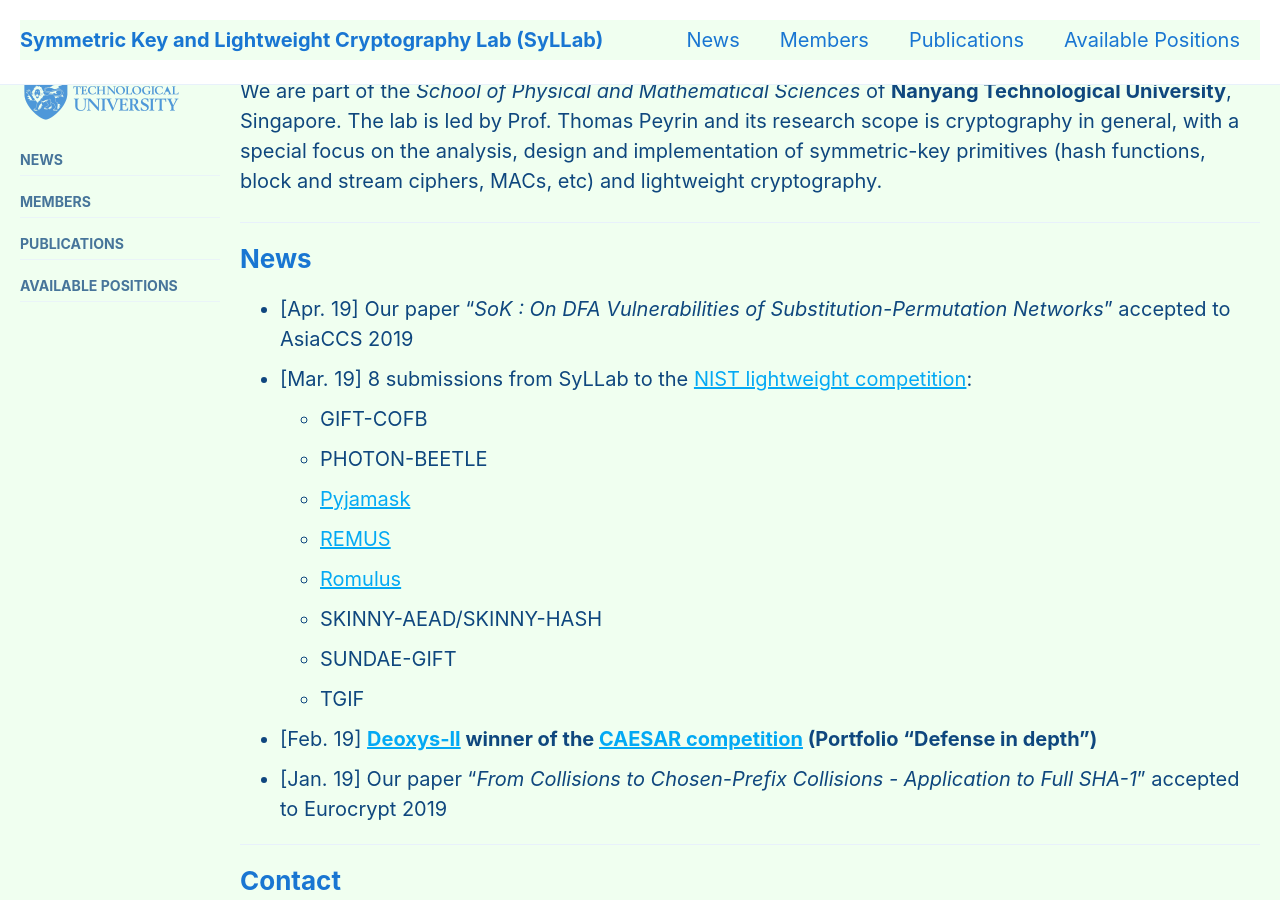
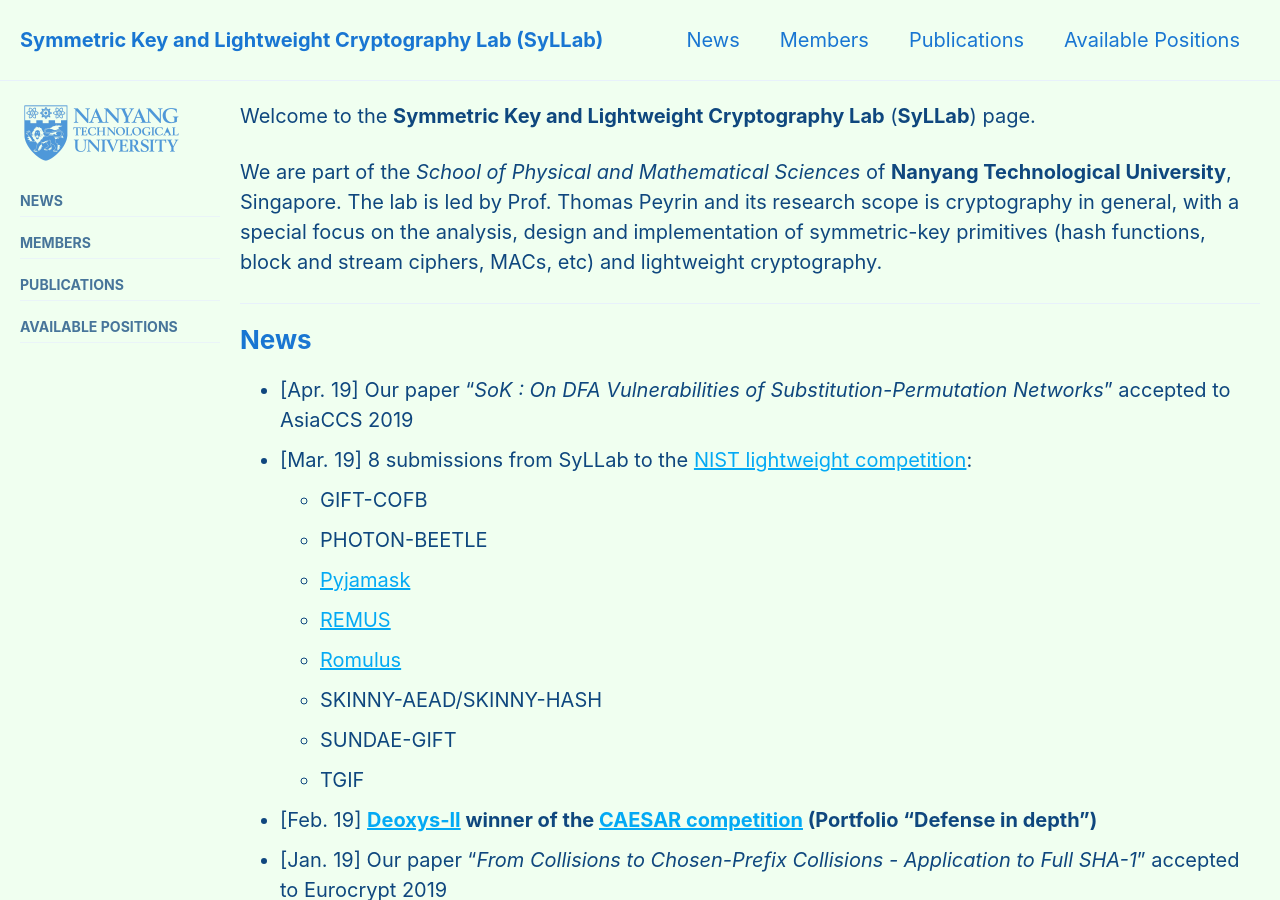
Before and after one commit to thomaspeyrin/web, a Jekyll site: the page built from index.md, in a window 1280 px wide and 900 px high. Built offline with Jekyll 4.4.1, drawn with Linux system fonts in a browser that asks for light colours; cached includes are drawn as plain includes; nearby versions of some CDN libraries.

Commit message:
Update _masthead.scss

```diff
--- a/_sass/minimal-mistakes/_masthead.scss
+++ b/_sass/minimal-mistakes/_masthead.scss
@@ -3,17 +3,13 @@
    ========================================================================== */
 
 .masthead {
-  position: fixed;
-  top: 0;
+  position: relative;
   border-bottom: 1px solid $border-color;
   -webkit-animation: $intro-transition;
   animation: $intro-transition;
   -webkit-animation-delay: 0.15s;
   animation-delay: 0.15s;
   z-index: 20;
-  width: 100%;
-  background: white;  // set a color to hide content that may appear below masthead
-  height: 85px; // need a magic number here which may break in different viewports
 
   &__inner-wrap {
     @include clearfix;
```
